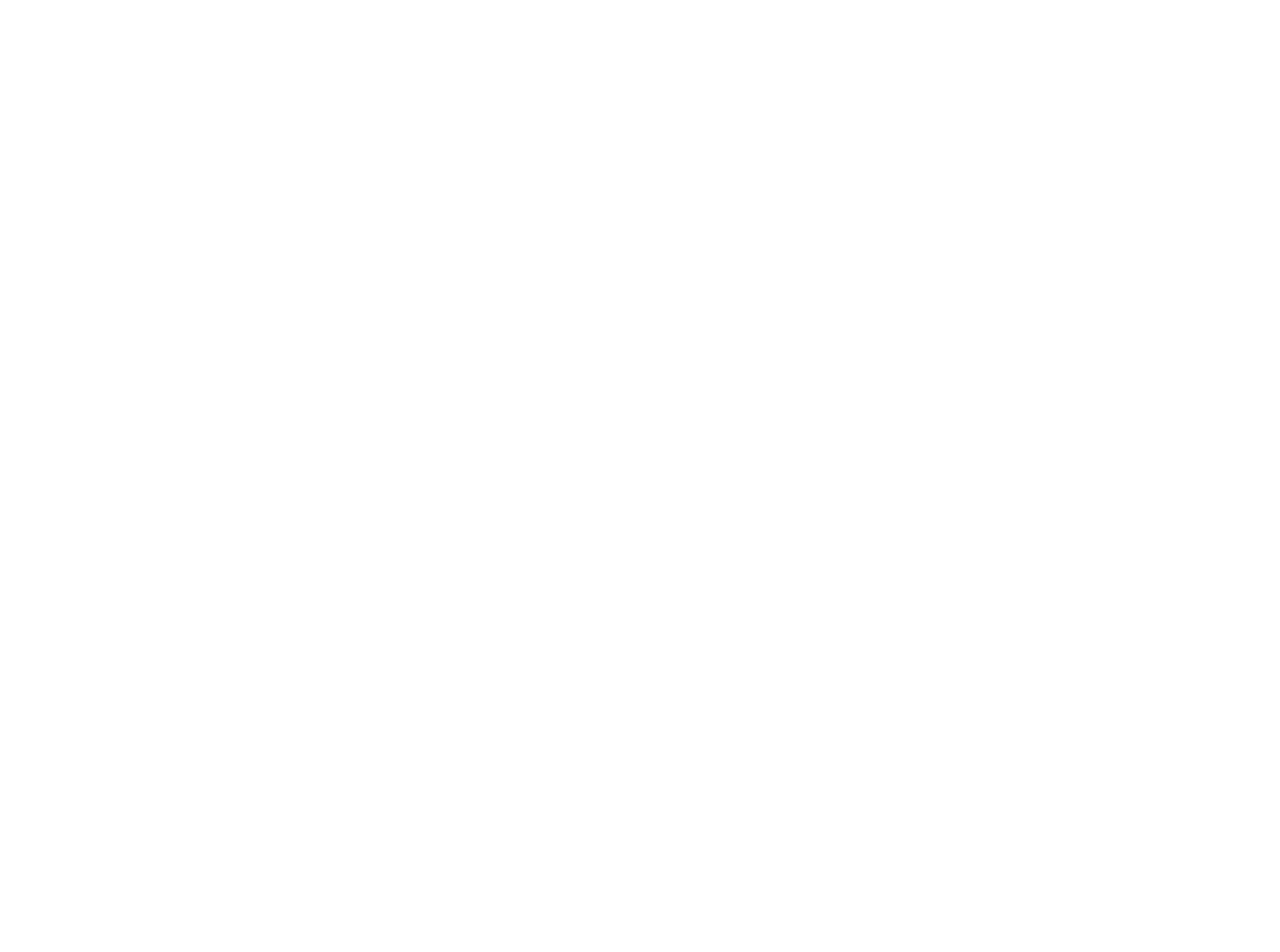
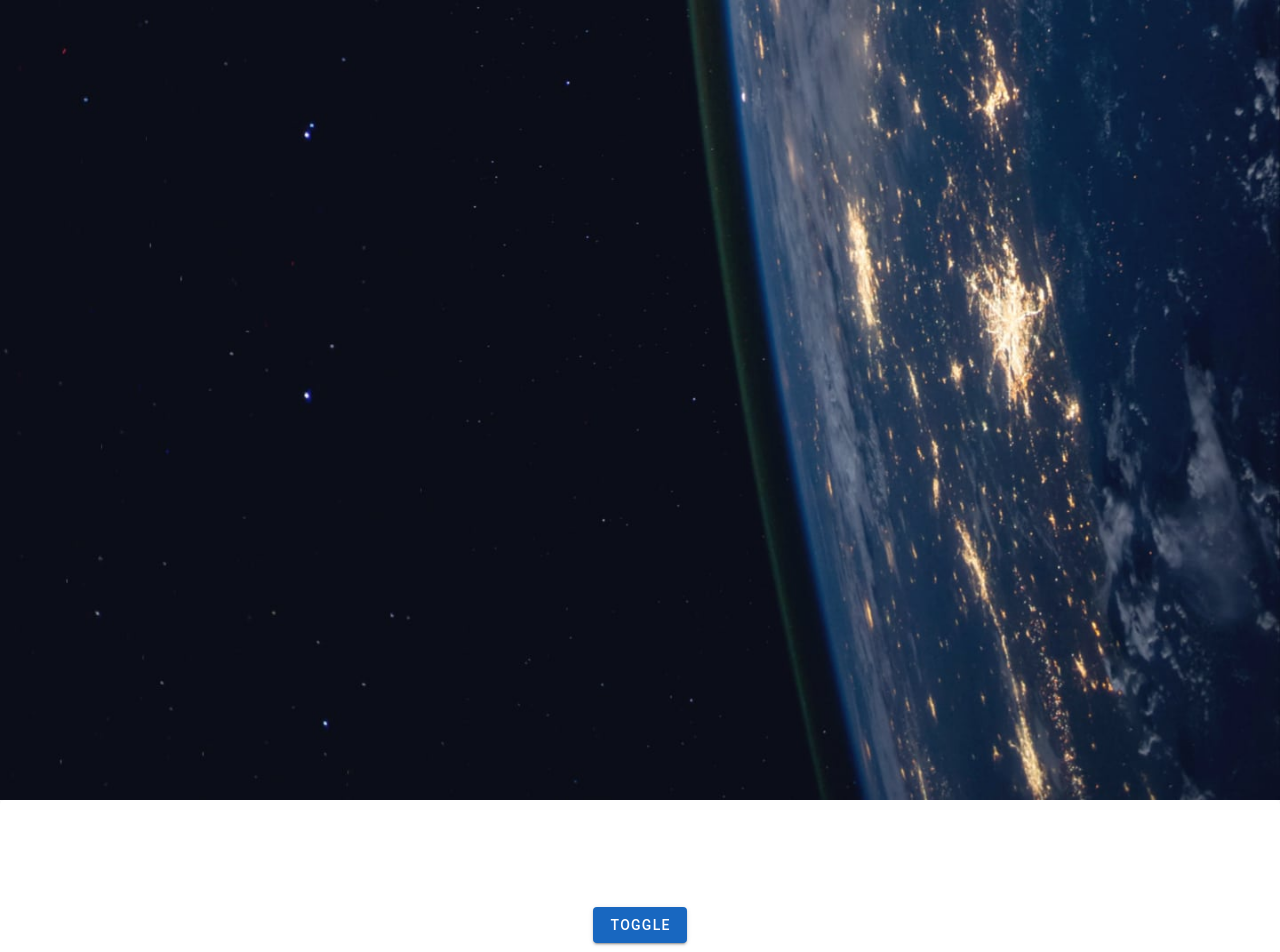
Before and after one commit to prophesierc/space-tourism-website-main, a Vue app in the folder app/: page / in a window 1280 px wide. Shown: the top 952 px of the page. Before the commit the page ends 800 px from the top, so only its background shows below. Built offline with nearby package versions, Linux system fonts and the light colour scheme.

Commit message:
Completed ImageHandler.vue and begun developement on NavBar

```diff
--- a/app/index.html
+++ b/app/index.html
@@ -2,9 +2,9 @@
 <html lang="en">
   <head>
     <meta charset="UTF-8" />
-    <link rel="icon" type="image/svg+xml" href="/vite.svg" />
-    <meta name="viewport" content="width=device-width, initial-scale=1.0" />
-    <title>Vite + Vue</title>
+    <link rel="icon" href="/favicon-32x32.png" />
+    <meta name="viewport" content="width=device-width, initial-scale=1.0">
+    <title>Space Tourism</title>
   </head>
   <body>
     <div id="app"></div>
--- a/app/src/App.vue
+++ b/app/src/App.vue
@@ -1,10 +1,11 @@
-<script setup>
-</script>
-
 <template>
-
+  <ImageHandler />
+  <main class="w-screen h-screen overflow-hidden">
+    <NavBar/>
+  </main>
 </template>
 
-<style scoped>
-
-</style>
+<script setup>
+  import ImageHandler from '@/components/ImageHandler.vue';
+  import NavBar from '@/components/NavBar.vue';
+</script>
--- /dev/null
+++ b/app/src/components/ImageHandler.vue
@@ -0,0 +1,21 @@
+<template>
+    <header id="header__container" class="flex justify-center align-center w-screen min-h-screen z-0">
+      <picture id="header__picture" class="flex w-screen h-screen">
+        <!-- Mobile Image -->
+        <source media="(max-width: 450px)" srcset="@/assets/home/background-home-mobile.jpg" alt="Header Picture Mobile">
+        <!-- Tablet Image -->
+        <source media="(max-width: 610px)" srcset="@/assets/home/background-home-tablet.jpg" alt="Header Picture Tablet">
+        <!-- Desktop Image -->
+        <source media="(min-width: 611px)" srcset="@/assets/home/background-home-desktop.jpg" alt="Header Picture Desktop">
+        <!-- Default image -->
+        <img src="@/assets/home/background-home-mobile.jpg" alt="Header Picture" class="object-cover w-screen h-screen">
+      </picture>
+    </header>
+  </template>
+
+  <script setup>
+  // Passes explicitly the component name as object inside defineOptions function
+  defineOptions({
+    name: 'ImageHandler'
+  });
+  </script>
--- /dev/null
+++ b/app/src/components/NavBar.vue
@@ -0,0 +1,42 @@
+<template>
+    <v-card class="z-1">
+        <v-layout>
+          <v-navigation-drawer
+            v-model="drawer"
+            temporary
+          >
+            <v-list-item
+              prepend-avatar="https://randomuser.me/api/portraits/men/78.jpg"
+              title="John Leider"
+            ></v-list-item>
+
+            <v-divider></v-divider>
+
+            <v-list density="compact" nav>
+              <v-list-item prepend-icon="mdi-view-dashboard" title="Home" value="home"></v-list-item>
+              <v-list-item prepend-icon="mdi-forum" title="About" value="about"></v-list-item>
+            </v-list>
+          </v-navigation-drawer>
+          <v-main style="height: 250px">
+            <div class="d-flex justify-center align-center h-100">
+              <v-btn
+                color="primary"
+                @click.stop="drawer = !drawer"
+              >
+                Toggle
+              </v-btn>
+            </div>
+          </v-main>
+        </v-layout>
+      </v-card>
+</template>
+
+<script>
+  export default {
+    data () {
+      return {
+        drawer: null,
+      }
+    },
+  }
+</script>
--- a/app/src/style.css
+++ b/app/src/style.css
@@ -1,82 +1,3 @@
 @tailwind base;
 @tailwind components;
 @tailwind utilities;
-:root {
-  font-family: Inter, system-ui, Avenir, Helvetica, Arial, sans-serif;
-  line-height: 1.5;
-  font-weight: 400;
-
-  color-scheme: light dark;
-  color: rgba(255, 255, 255, 0.87);
-  background-color: #242424;
-
-  font-synthesis: none;
-  text-rendering: optimizeLegibility;
-  -webkit-font-smoothing: antialiased;
-  -moz-osx-font-smoothing: grayscale;
-}
-
-a {
-  font-weight: 500;
-  color: #646cff;
-  text-decoration: inherit;
-}
-a:hover {
-  color: #535bf2;
-}
-
-body {
-  margin: 0;
-  display: flex;
-  place-items: center;
-  min-width: 320px;
-  min-height: 100vh;
-}
-
-h1 {
-  font-size: 3.2em;
-  line-height: 1.1;
-}
-
-button {
-  border-radius: 8px;
-  border: 1px solid transparent;
-  padding: 0.6em 1.2em;
-  font-size: 1em;
-  font-weight: 500;
-  font-family: inherit;
-  background-color: #1a1a1a;
-  cursor: pointer;
-  transition: border-color 0.25s;
-}
-button:hover {
-  border-color: #646cff;
-}
-button:focus,
-button:focus-visible {
-  outline: 4px auto -webkit-focus-ring-color;
-}
-
-.card {
-  padding: 2em;
-}
-
-#app {
-  max-width: 1280px;
-  margin: 0 auto;
-  padding: 2rem;
-  text-align: center;
-}
-
-@media (prefers-color-scheme: light) {
-  :root {
-    color: #213547;
-    background-color: #ffffff;
-  }
-  a:hover {
-    color: #747bff;
-  }
-  button {
-    background-color: #f9f9f9;
-  }
-}
--- a/app/tailwind.config.js
+++ b/app/tailwind.config.js
@@ -1,4 +1,4 @@
-/** @type {import('tailwindcss').Config} */
+// @type {import('tailwindcss').Config}
 export default {
   content: [
     "./index.html",
--- a/app/vite.config.js
+++ b/app/vite.config.js
@@ -10,5 +10,5 @@
       '@': path.resolve(__dirname, './src')
     }
   },
-  base: '/{repo}/'
+  base: '/space-tourism-website-main/'
 })
```
Also changed, not shown: 1 other file (tests, documents, lock files or other folders).
